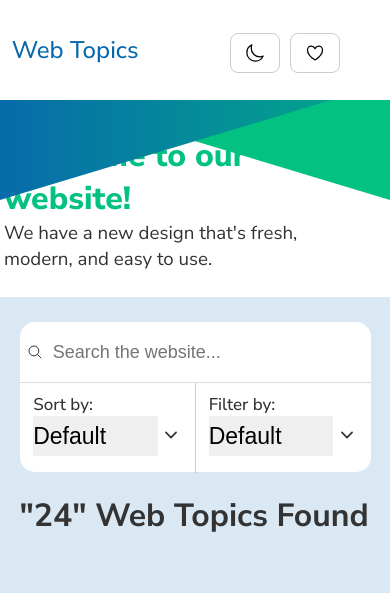
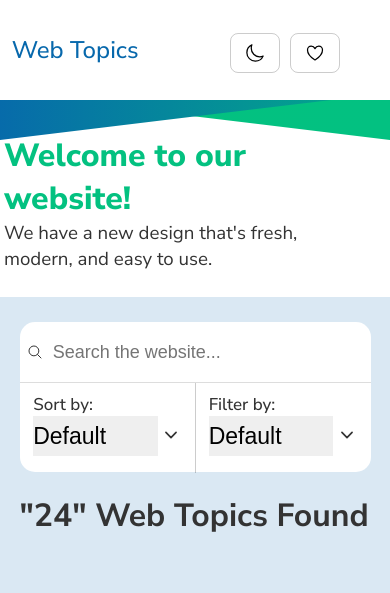
Before and after one commit to SD-0224/Ahmad-Salous-project1, a plain HTML site: page index.html in a window 390 px wide. Shown: the top 593 px of the page. Drawn offline with nearby package versions, Linux system fonts and the light colour scheme.

Commit message:
fix brand style

```diff
--- a/style.css
+++ b/style.css
@@ -141,7 +141,7 @@ h3 {
     height: 1.5vh;
   }
   #brand-left {
-    height: 100px;
+    height: 40px;
     width: 85vw;
     position: absolute;
 
@@ -156,7 +156,7 @@ h3 {
     );
   }
   #brand-right {
-    height: 100px;
+    height: 40px;
     position: absolute;
     width: 85vw;
     left: 15vw;
```
